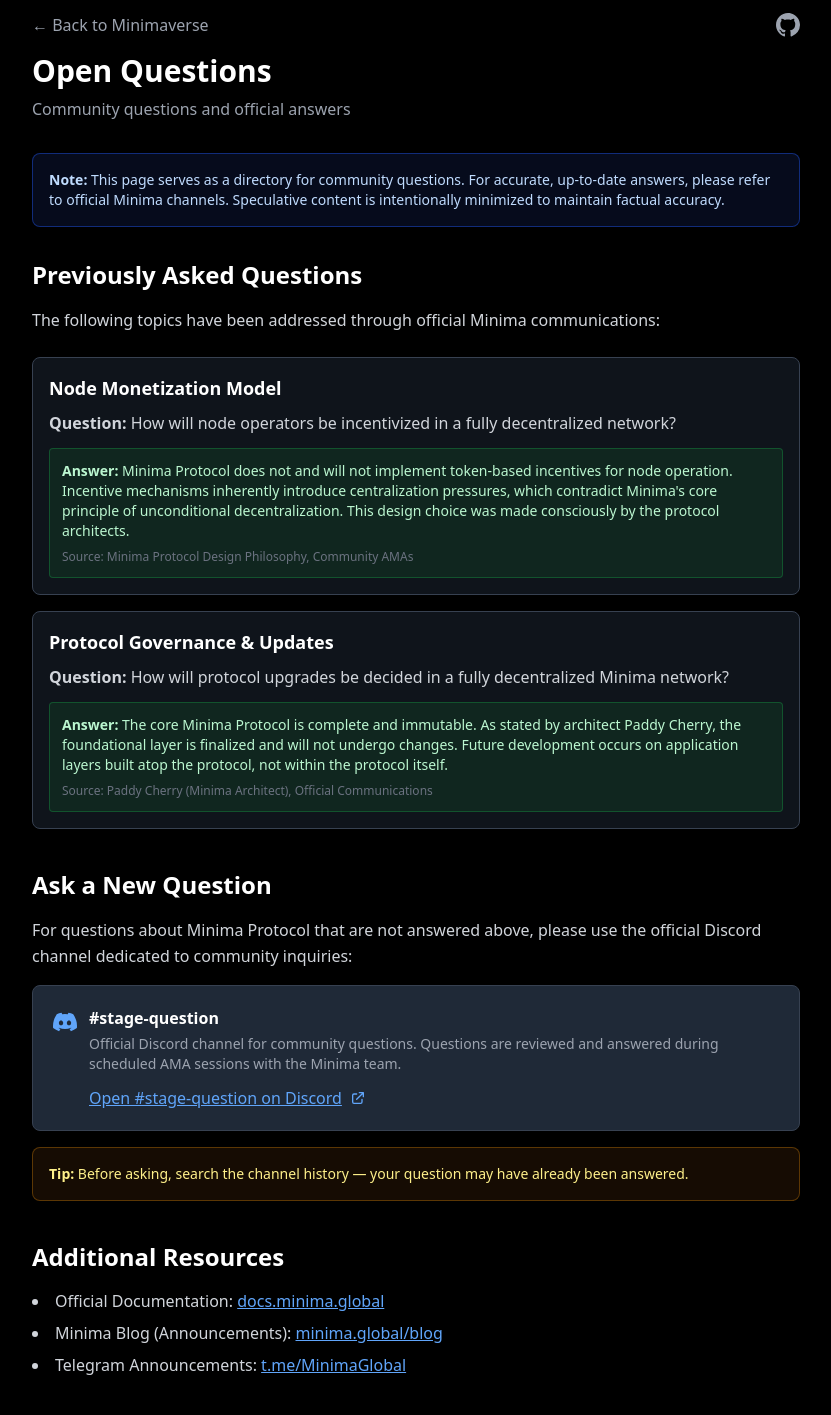
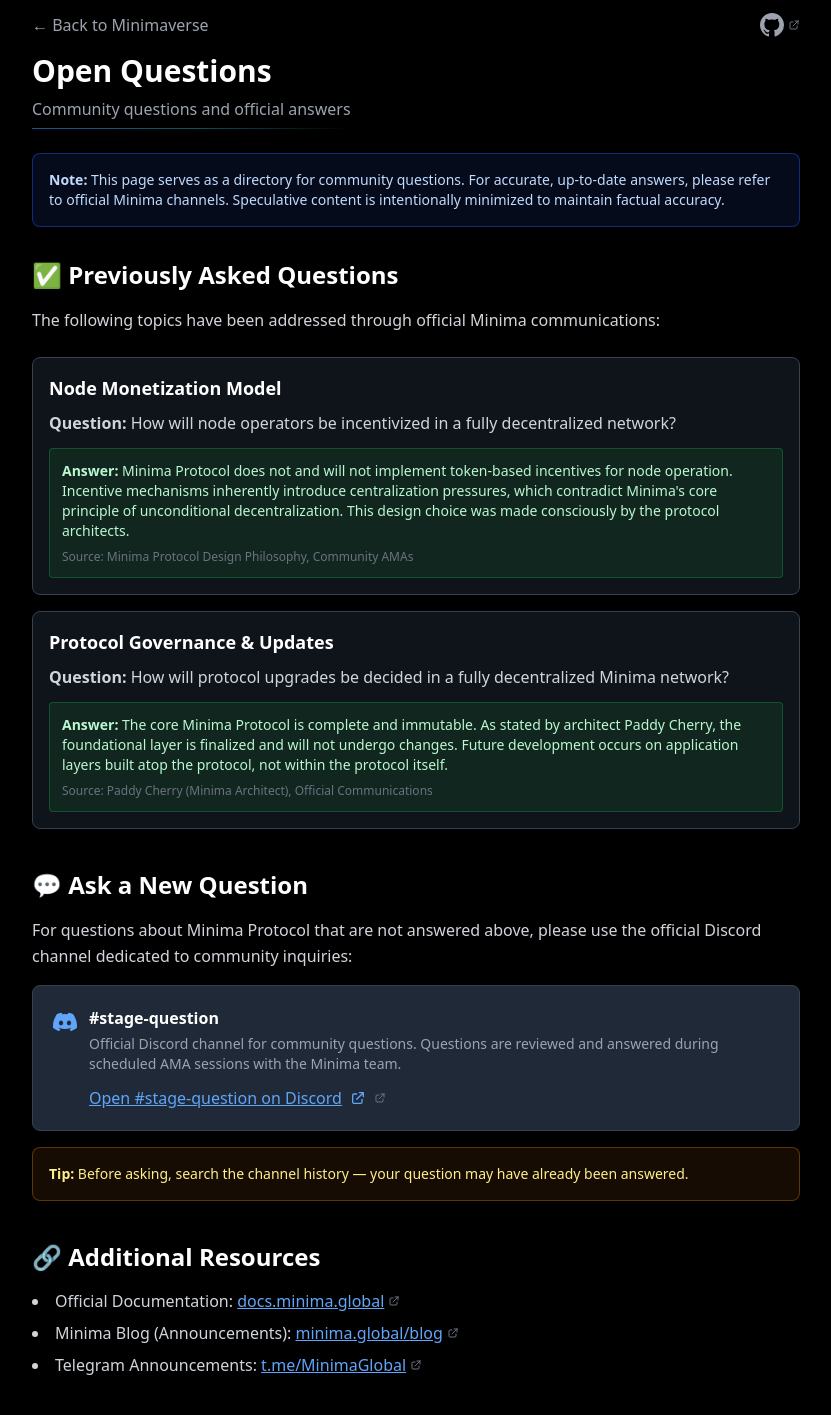
Before and after one commit to KuA1bo/minimaverse-site, a Next.js app: page /open-questions in a window 1280 px wide. Shown: the part 100-1515 px from the top of the page, without its empty margins (224-1055 px from the left). Built offline with nearby package versions, Linux system fonts and the light colour scheme.

Commit message:
feat(open-questions): hybrid version - section icons + clean links + visual enhancements + updated timestamp

```diff
--- a/src/app/open-questions/page.tsx
+++ b/src/app/open-questions/page.tsx
@@ -1,16 +1,65 @@
 // src/app/open-questions/page.tsx
 // Open Questions page - redirect to official Discord for community questions
+// Hybrid version: full content + visual enhancements + section icons + clean links
 
 import Link from 'next/link';
+
+// ExternalLink component for all external links with ↗ icon
+const ExternalLink = ({
+  href,
+  children,
+  className = "",
+  ariaLabel
+}: {
+  href: string;
+  children: React.ReactNode;
+  className?: string;
+  ariaLabel?: string;
+}) => (
+  <a
+    href={href.trim()}
+    target="_blank"
+    rel="noopener noreferrer"
+    className={`inline-flex items-center gap-1 ${className}`}
+    aria-label={ariaLabel}
+  >
+    {children}
+    <svg className="w-3 h-3 text-gray-500 flex-shrink-0" fill="none" stroke="currentColor" viewBox="0 0 24 24" aria-hidden="true">
+      <path strokeLinecap="round" strokeLinejoin="round" strokeWidth={2} d="M10 6H6a2 2 0 00-2 2v10a2 2 0 002 2h10a2 2 0 002-2v-4M14 4h6m0 0v6m0-6L10 14" />
+    </svg>
+  </a>
+);
+
+// StatusBadge component for feature status indicators
+const StatusBadge = ({ status }: { status: 'confirmed' | 'in-development' | 'community' }) => {
+  const config = {
+    'confirmed': { bg: 'bg-green-900/40', text: 'text-green-300', border: 'border-green-700/50', dot: 'bg-green-500' },
+    'in-development': { bg: 'bg-yellow-900/40', text: 'text-yellow-300', border: 'border-yellow-700/50', dot: 'bg-yellow-500' },
+    'community': { bg: 'bg-gray-700/40', text: 'text-gray-300', border: 'border-gray-600/50', dot: 'bg-gray-400' },
+  };
+  const style = config[status];
+
+  return (
+    <span className={`inline-flex items-center gap-1.5 px-2.5 py-1 rounded-full ${style.bg} ${style.text} text-xs font-medium border ${style.border}`}>
+      <span className="relative flex h-2 w-2">
+        {status === 'in-development' && (
+          <span className="animate-ping absolute inline-flex h-full w-full rounded-full bg-yellow-400 opacity-75" />
+        )}
+        <span className={`relative inline-flex rounded-full h-2 w-2 ${style.dot}`} />
+      </span>
+      {status === 'confirmed' ? 'confirmed' : status === 'in-development' ? 'in-development' : 'community-maintained'}
+    </span>
+  );
+};
 
 export default function OpenQuestionsPage() {
   return (
     <div className="max-w-3xl mx-auto">
 
-      {/* Header */}
+      {/* Header with gradient accent */}
       <header className="mb-8">
         <div className="flex justify-between items-start">
-          <div>
+          <div className="relative inline-block">
             <Link
               href="/"
               className="text-gray-400 hover:text-white transition-colors inline-block mb-4"
@@ -19,23 +68,25 @@ export default function OpenQuestionsPage() {
             </Link>
             <h1 className="text-3xl font-bold text-white mb-2">Open Questions</h1>
             <p className="text-gray-400">Community questions and official answers</p>
+            {/* Gradient accent line under title */}
+            <span className="absolute -bottom-2 left-0 right-0 h-px bg-gradient-to-r from-blue-500/60 via-cyan-400/40 to-transparent" />
           </div>
-          <a
+          <ExternalLink
             href="https://github.com/KuA1bo/minimaverse-site"
-            target="_blank"
-            rel="noopener noreferrer"
             className="text-gray-400 hover:text-white transition-colors"
-            aria-label="View source on GitHub"
+            ariaLabel="View source on GitHub"
           >
-            <svg className="w-6 h-6" fill="currentColor" viewBox="0 0 24 24">
+            <svg className="w-6 h-6" fill="currentColor" viewBox="0 0 24 24" aria-hidden="true">
               <path d="M12 0C5.37 0 0 5.37 0 12c0 5.31 3.435 9.795 8.205 11.385.6.105.825-.255.825-.57 0-.285-.015-1.23-.015-2.235-3.015.555-3.795-.735-4.035-1.41-.135-.345-.72-1.41-1.23-1.695-.42-.225-1.02-.78-.015-.795.945-.015 1.62.87 1.845 1.23 1.08 1.815 2.805 1.305 3.495.99.105-.78.42-1.305.765-1.605-2.67-.3-5.46-1.335-5.46-6.26 0-1.38.48-2.37 1.26-3.225-.255-.315-.54-1.02-.12-2.13 0 0 1.005-.315 3.3 1.23.96-.27 1.98-.405 3-.405s2.04.135 3 .405c2.295-1.56 3.3-1.23 3.3-1.23.42 1.11.135 1.815-.12 2.13.78.855 1.26 1.845 1.26 3.225 0 4.935-2.805 5.955-5.475 6.255.435.375.81 1.095.81 2.22 0 1.605-.015 2.895-.015 3.3 0 .315.225.69.825.57A12.02 12.02 0 0024 12c0-6.63-5.37-12-12-12z"/>
             </svg>
-          </a>
+          </ExternalLink>
         </div>
       </header>
 
       {/* Intro notice */}
-      <div className="bg-blue-900/20 border border-blue-700/50 rounded-lg p-4 mb-8">
+      <div className="bg-blue-900/20 border border-blue-700/50 rounded-lg p-4 mb-8
+                      transition-all duration-200 hover:border-blue-600/70
+                      opacity-0 animate-fade-in-up delay-75">
         <p className="text-blue-200 text-sm">
           <strong>Note:</strong> This page serves as a directory for community questions.
           For accurate, up-to-date answers, please refer to official Minima channels.
@@ -44,16 +95,17 @@ export default function OpenQuestionsPage() {
       </div>
 
       {/* Answered Questions Section */}
-      <article className="prose prose-invert max-w-none animate-fade-in">
+      <article className="prose prose-invert max-w-none">
 
-        <section className="mb-10">
-          <h2 className="text-2xl font-bold text-white mb-4">Previously Asked Questions</h2>
+        <section className="mb-10 opacity-0 animate-fade-in-up delay-150">
+          <h2 className="text-2xl font-bold text-white mb-4">✅ Previously Asked Questions</h2>
           <p className="text-gray-300 leading-relaxed mb-6">
             The following topics have been addressed through official Minima communications:
           </p>
 
           {/* Question 1: Node Monetization */}
-          <div className="bg-gray-800/50 border border-gray-700 rounded-lg p-4 mb-4">
+          <div className="bg-gray-800/50 border border-gray-700 rounded-lg p-4 mb-4
+                          transition-all duration-200 hover:border-blue-500/50 hover:shadow-lg hover:shadow-blue-500/5">
             <h3 className="text-lg font-semibold text-white mb-2">Node Monetization Model</h3>
             <p className="text-gray-300 leading-relaxed mb-3">
               <strong>Question:</strong> How will node operators be incentivized in a fully decentralized network?
@@ -71,7 +123,8 @@ export default function OpenQuestionsPage() {
           </div>
 
           {/* Question 2: Protocol Immutability */}
-          <div className="bg-gray-800/50 border border-gray-700 rounded-lg p-4">
+          <div className="bg-gray-800/50 border border-gray-700 rounded-lg p-4
+                          transition-all duration-200 hover:border-blue-500/50 hover:shadow-lg hover:shadow-blue-500/5">
             <h3 className="text-lg font-semibold text-white mb-2">Protocol Governance & Updates</h3>
             <p className="text-gray-300 leading-relaxed mb-3">
               <strong>Question:</strong> How will protocol upgrades be decided in a fully decentralized Minima network?
@@ -90,14 +143,15 @@ export default function OpenQuestionsPage() {
         </section>
 
         {/* Discord Redirect Section */}
-        <section className="mb-10">
-          <h2 className="text-2xl font-bold text-white mb-4">Ask a New Question</h2>
+        <section className="mb-10 opacity-0 animate-fade-in-up delay-200">
+          <h2 className="text-2xl font-bold text-white mb-4">💬 Ask a New Question</h2>
           <p className="text-gray-300 leading-relaxed mb-4">
             For questions about Minima Protocol that are not answered above, please use the official
             Discord channel dedicated to community inquiries:
           </p>
 
-          <div className="bg-gray-800 border border-gray-700 rounded-lg p-5 mb-4">
+          <div className="bg-gray-800 border border-gray-700 rounded-lg p-5 mb-4
+                          transition-all duration-200 hover:border-blue-500/50 hover:shadow-lg hover:shadow-blue-500/5">
             <div className="flex items-start gap-3">
               <svg className="w-6 h-6 text-blue-400 flex-shrink-0 mt-1" fill="currentColor" viewBox="0 0 24 24">
                 <path d="M20.317 4.37a19.791 19.791 0 0 0-4.885-1.515.074.074 0 0 0-.079.037c-.21.375-.444.864-.608 1.25a18.27 18.27 0 0 0-5.487 0 12.64 12.64 0 0 0-.617-1.25.077.077 0 0 0-.079-.037A19.736 19.736 0 0 0 3.677 4.37a.07.07 0 0 0-.032.027C.533 9.046-.32 13.58.099 18.057a.082.082 0 0 0 .031.057 19.9 19.9 0 0 0 5.993 3.03.078.078 0 0 0 .084-.028 14.09 14.09 0 0 0 1.226-1.994.076.076 0 0 0-.041-.106 13.107 13.107 0 0 1-1.872-.892.077.077 0 0 1-.008-.128 10.2 10.2 0 0 0 .372-.292.074.074 0 0 1 .077-.01c3.928 1.793 8.18 1.793 12.062 0a.074.074 0 0 1 .078.01c.12.098.246.198.373.292a.077.077 0 0 1-.006.127 12.299 12.299 0 0 1-1.873.892.077.077 0 0 0-.041.107c.36.698.772 1.362 1.225 1.993a.076.076 0 0 0 .084.028 19.839 19.839 0 0 0 6.002-3.03.077.077 0 0 0 .032-.054c.5-5.177-.838-9.674-3.549-13.66a.061.061 0 0 0-.031-.03zM8.02 15.33c-1.183 0-2.157-1.085-2.157-2.419 0-1.333.956-2.419 2.157-2.419 1.21 0 2.176 1.096 2.157 2.42 0 1.333-.956 2.418-2.157 2.418zm7.975 0c-1.183 0-2.157-1.085-2.157-2.419 0-1.333.955-2.419 2.157-2.419 1.21 0 2.176 1.096 2.157 2.42 0 1.333-.946 2.418-2.157 2.418z"/>
@@ -108,22 +162,22 @@ export default function OpenQuestionsPage() {
                   Official Discord channel for community questions. Questions are reviewed and answered
                   during scheduled AMA sessions with the Minima team.
                 </p>
-                <a
+                <ExternalLink
                   href="https://discord.com/channels/562272317930209280/1244940478756028446"
-                  target="_blank"
-                  rel="noopener noreferrer"
                   className="inline-flex items-center gap-2 text-blue-400 hover:text-blue-300 underline font-medium"
+                  ariaLabel="Open #stage-question Discord channel"
                 >
                   Open #stage-question on Discord
                   <svg className="w-4 h-4" fill="none" stroke="currentColor" viewBox="0 0 24 24">
                     <path strokeLinecap="round" strokeLinejoin="round" strokeWidth={2} d="M10 6H6a2 2 0 00-2 2v10a2 2 0 002 2h10a2 2 0 002-2v-4M14 4h6m0 0v6m0-6L10 14" />
                   </svg>
-                </a>
+                </ExternalLink>
               </div>
             </div>
           </div>
 
-          <div className="bg-yellow-900/20 border border-yellow-700/50 rounded-lg p-4">
+          <div className="bg-yellow-900/20 border border-yellow-700/50 rounded-lg p-4
+                          transition-all duration-200 hover:border-yellow-600/70">
             <p className="text-yellow-200 text-sm">
               <strong>Tip:</strong> Before asking, search the channel history — your question may have already been answered.
             </p>
@@ -131,47 +185,43 @@ export default function OpenQuestionsPage() {
         </section>
 
         {/* Additional Resources */}
-        <section className="mb-10">
-          <h2 className="text-2xl font-bold text-white mb-4">Additional Resources</h2>
+        <section className="mb-10 opacity-0 animate-fade-in-up delay-300">
+          <h2 className="text-2xl font-bold text-white mb-4">🔗 Additional Resources</h2>
           <ul className="list-disc list-inside space-y-2 text-gray-300">
             <li>
               Official Documentation:{' '}
-              <a
+              <ExternalLink
                 href="https://docs.minima.global"
-                target="_blank"
-                rel="noopener noreferrer"
                 className="text-blue-400 hover:text-blue-300 underline"
               >
                 docs.minima.global
-              </a>
+              </ExternalLink>
             </li>
             <li>
               Minima Blog (Announcements):{' '}
-              <a
+              <ExternalLink
                 href="https://minima.global/blog"
-                target="_blank"
-                rel="noopener noreferrer"
                 className="text-blue-400 hover:text-blue-300 underline"
               >
                 minima.global/blog
-              </a>
+              </ExternalLink>
             </li>
             <li>
               Telegram Announcements:{' '}
-              <a
+              <ExternalLink
                 href="https://t.me/MinimaGlobal"
-                target="_blank"
-                rel="noopener noreferrer"
                 className="text-blue-400 hover:text-blue-300 underline"
               >
                 t.me/MinimaGlobal
-              </a>
+              </ExternalLink>
             </li>
           </ul>
         </section>
 
-        {/* Universal Disclaimer Block - REQUIRED ON EVERY PAGE */}
-        <div className="bg-amber-900/20 border border-amber-700/50 rounded-lg p-4 mb-8">
+        {/* Universal Disclaimer Block */}
+        <div className="bg-amber-900/20 border border-amber-700/50 rounded-lg p-4 mb-8
+                        transition-all duration-200 hover:border-amber-600/70
+                        opacity-0 animate-fade-in-up delay-75">
           <p className="text-amber-200 text-sm">
             <strong>⚠️ Disclaimer:</strong> This site does not represent the official Minima team.
             All information is compiled from publicly available sources.{' '}
@@ -181,9 +231,9 @@ export default function OpenQuestionsPage() {
           </p>
         </div>
 
-        <section className="border-t border-gray-700 pt-6 mt-12">
+        <section className="border-t border-gray-700 pt-6 mt-12 opacity-0 animate-fade-in-up delay-150">
           <p className="text-gray-500 text-sm">
-            Last updated: February 17, 2026
+            Last updated: March 20, 2026
           </p>
         </section>
 
```
